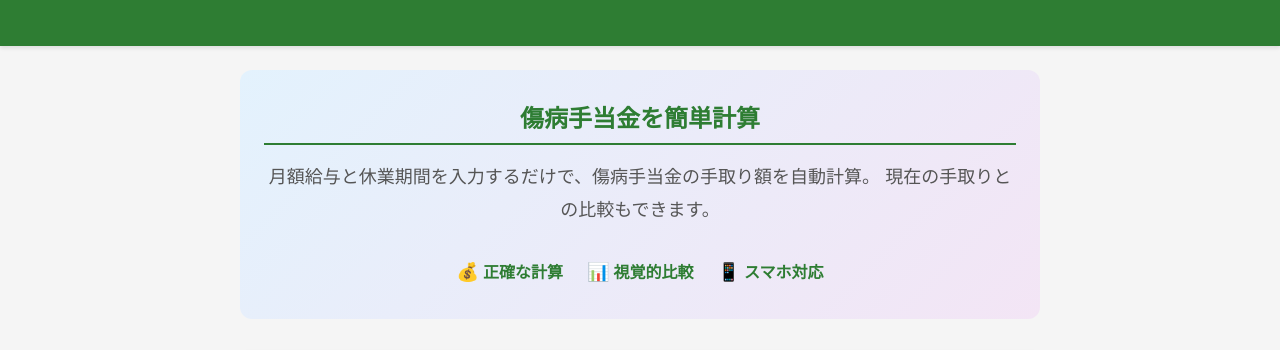
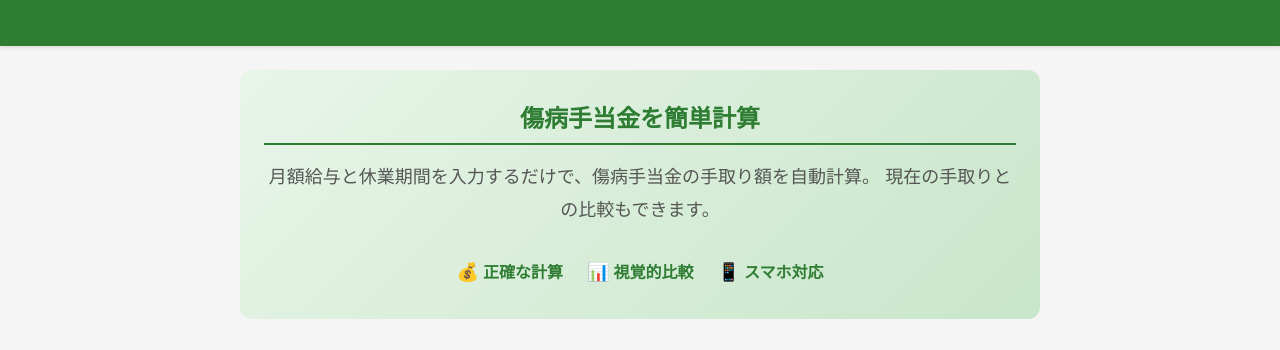
Before and after one commit to oshima0627/sickness-benefit-calculator, a Next.js app: page / in a window 1280 px wide. Shown: the part 182-532 px from the top of the page. Built offline with nearby package versions, Linux system fonts and the light colour scheme; no server answers.

Commit message:
style: イントロセクションの背景色を青から緑に変更
- intro-sectionのグラデーションを青系(#e3f2fd→#f3e5f5)から緑系(#E8F5E9→#C8E6C9)に変更
- theme-colorを青(#2196f3)から緑(#2E7D33)に変更し、サイト全体のテーマカラーを統一

```diff
--- a/app/globals.css
+++ b/app/globals.css
@@ -568,7 +568,7 @@ header .subtitle {
   text-align: center;
   margin-bottom: var(--spacing-xl);
   padding: var(--spacing-xl) var(--spacing-lg);
-  background: linear-gradient(135deg, #e3f2fd 0%, #f3e5f5 100%);
+  background: linear-gradient(135deg, #E8F5E9 0%, #C8E6C9 100%);
   border-radius: var(--border-radius-lg);
 }
 
--- a/app/layout.tsx
+++ b/app/layout.tsx
@@ -72,7 +72,7 @@ export default function RootLayout({
     <html lang="ja" suppressHydrationWarning={true}>
       <head>
         <meta name="viewport" content="width=device-width, initial-scale=1" />
-        <meta name="theme-color" content="#2196f3" />
+        <meta name="theme-color" content="#2E7D33" />
         <meta name="format-detection" content="telephone=no" />
         <link rel="icon" href="/favicon.ico" />
         <link rel="canonical" href={APP_CONFIG.url} />
```
